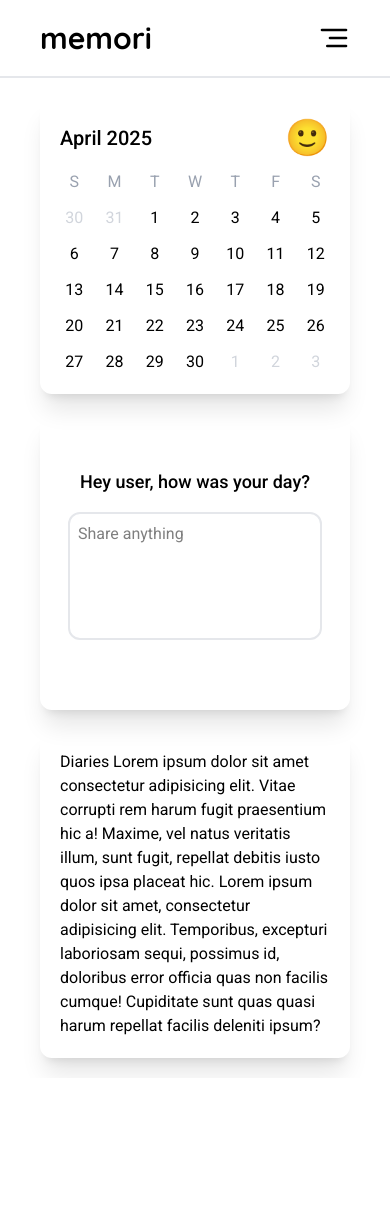
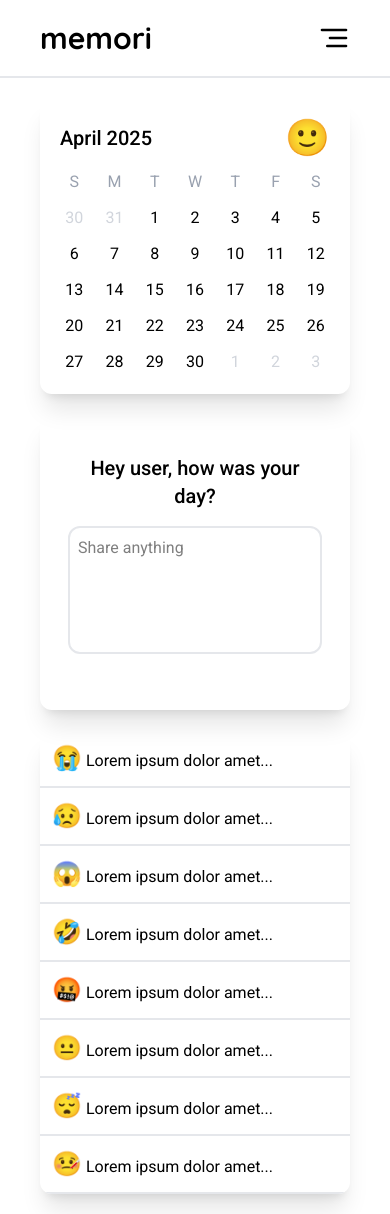
Before and after one commit to MarcoVitoC/memori, a React (Vite) app in the folder web/: page /home in a window 390 px wide. Before the commit the page ends 1078 px from the top, so only its background shows below. Built offline with nearby package versions, Linux system fonts and the light colour scheme.

Commit message:
feat: init diaries section and refine navbar behavior

```diff
--- a/web/src/layouts/Navbar.tsx
+++ b/web/src/layouts/Navbar.tsx
@@ -11,37 +11,39 @@ const Navbar = () => {
   return (
     <>
       <nav className="sticky top-0 border-b-2 border-gray-200 bg-white">
-        <div className="flex justify-between items-center mx-5 xs:mx-15 2xl:mx-50 p-5">
+        <div className="flex justify-between items-center mx-5 xs:mx-15 xl:mx-40 p-5">
           <a href="" className="text-3xl font-bold font-quicksand">memori</a>
           <button onClick={handleNavbar} className="cursor-pointer">
             <img src={isNavbarOpen ? IconX : IconHamburgerMenu} alt="Menu" className="size-8" />
           </button>
         </div>
 
-        {isNavbarOpen && <NavbarContent/>}
+        {isNavbarOpen && <NavbarContent handleNavbar={handleNavbar}/>}
       </nav>
     </>
   )
 }
 
-const NavbarContent = () => {
+const NavbarContent = ({ handleNavbar }: { handleNavbar: () => void }) => {
   return (
     <div className="fixed w-full h-full backdrop-blur-md">
       <div className="flex flex-col h-full justify-center items-center gap-10 pb-50 text-lg font-medium">
         <NavLink
           to="/home"
+          onClick={handleNavbar}
           className={({ isActive }) => cn(
             (isActive ? "" : "text-gray-300 hover:underline hover:underline-offset-4"),
-            "text-5xl"
+            "text-4xl sm:text-5xl"
           )}
         >
           Home
         </NavLink>
         <NavLink
           to="/diaries"
+          onClick={handleNavbar}
           className={({ isActive }) => cn(
             (isActive ? "" : "text-gray-300 hover:underline hover:underline-offset-4"),
-            "text-5xl"
+            "text-4xl sm:text-5xl"
           )}
         >
           Diaries
--- a/web/src/pages/Diaries.tsx
+++ b/web/src/pages/Diaries.tsx
@@ -1,7 +1,7 @@
 const Diaries = () => {
   return (
     <>
-      <section>
+      <section className="mx-5 xs:mx-15 xl:mx-40 p-5">
         <h1>This is diaries page</h1>
       </section>
     </>
--- a/web/src/pages/Home.tsx
+++ b/web/src/pages/Home.tsx
@@ -2,9 +2,9 @@ import Calendar from "../components/Calendar"
 
 const Home = () => {
   return (
-    <div className="grid grid-flow-row-dense grid-cols-4 grid-rows-2 gap-5 mx-5 xs:mx-15 2xl:mx-50 p-5 sm:h-160">
+    <div className="grid grid-flow-row-dense grid-cols-4 grid-rows-2 gap-5 mx-5 xs:mx-15 xl:mx-40 p-5 sm:h-160">
       <section className="order-2 col-span-4 sm:order-3 lg:order-1 lg:col-span-3 lg:row-span-2 flex flex-col justify-center items-center shadow-xl p-7 sm:p-10 rounded-xl">
-        <h1 className="text-lg sm:text-2xl md:text-3xl font-medium text-center">Hey user, how was your day?</h1>
+        <h1 className="text-xl sm:text-2xl lg:text-3xl font-medium text-center">Hey user, how was your day?</h1>
         <textarea className="border-2 border-gray-200 rounded-xl m-4 sm:m-6 p-2 w-full max-w-2xl h-32 resize-none" placeholder="Share anything" />
       </section>
 
@@ -12,9 +12,31 @@ const Home = () => {
         <Calendar/>
       </section>
 
-      <section className="order-3 col-span-4 sm:order-1 sm:col-span-2 lg:order-3 lg:col-span-1 shadow-xl p-5 rounded-xl overflow-y-auto">
-        Diaries
-        Lorem ipsum dolor sit amet consectetur adipisicing elit. Vitae corrupti rem harum fugit praesentium hic a! Maxime, vel natus veritatis illum, sunt fugit, repellat debitis iusto quos ipsa placeat hic. Lorem ipsum dolor sit amet, consectetur adipisicing elit. Temporibus, excepturi laboriosam sequi, possimus id, doloribus error officia quas non facilis cumque! Cupiditate sunt quas quasi harum repellat facilis deleniti ipsum?
+      <section className="order-3 col-span-4 sm:order-1 sm:col-span-2 lg:order-3 lg:col-span-1 shadow-xl rounded-xl overflow-y-auto">
+        <h1 className="border-b-2 border-gray-200 p-3 cursor-pointer hover:bg-slate-100">
+          <span className="text-2xl">😭</span> Lorem ipsum dolor amet...
+        </h1>
+        <h1 className="border-b-2 border-gray-200 p-3 cursor-pointer hover:bg-slate-100">
+          <span className="text-2xl">😥</span> Lorem ipsum dolor amet...
+        </h1>
+        <h1 className="border-b-2 border-gray-200 p-3 cursor-pointer hover:bg-slate-100">
+          <span className="text-2xl">😱</span> Lorem ipsum dolor amet...
+        </h1>
+        <h1 className="border-b-2 border-gray-200 p-3 cursor-pointer hover:bg-slate-100">
+          <span className="text-2xl">🤣</span> Lorem ipsum dolor amet...
+        </h1>
+        <h1 className="border-b-2 border-gray-200 p-3 cursor-pointer hover:bg-slate-100">
+          <span className="text-2xl">🤬</span> Lorem ipsum dolor amet...
+        </h1>
+        <h1 className="border-b-2 border-gray-200 p-3 cursor-pointer hover:bg-slate-100">
+          <span className="text-2xl">😐</span> Lorem ipsum dolor amet...
+        </h1>
+        <h1 className="border-b-2 border-gray-200 p-3 cursor-pointer hover:bg-slate-100">
+          <span className="text-2xl">😴</span> Lorem ipsum dolor amet...
+        </h1>
+        <h1 className="border-b-2 border-gray-200 p-3 cursor-pointer hover:bg-slate-100">
+          <span className="text-2xl">🤒</span> Lorem ipsum dolor amet...
+        </h1>
       </section>
     </div>
   )
```
